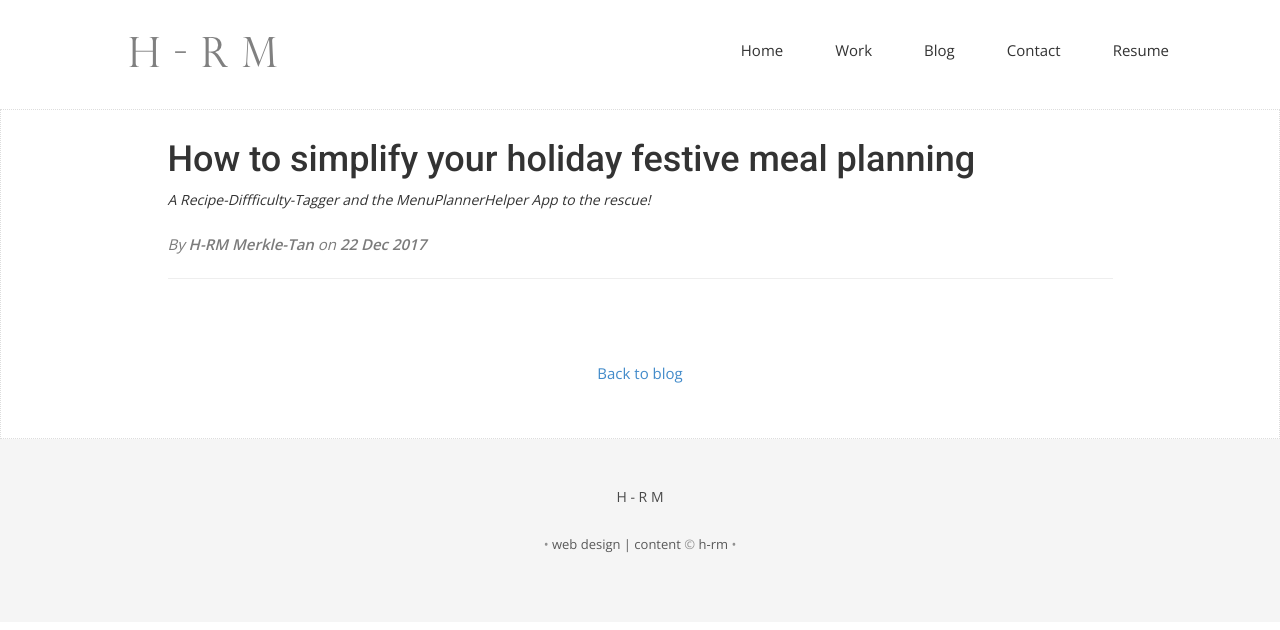
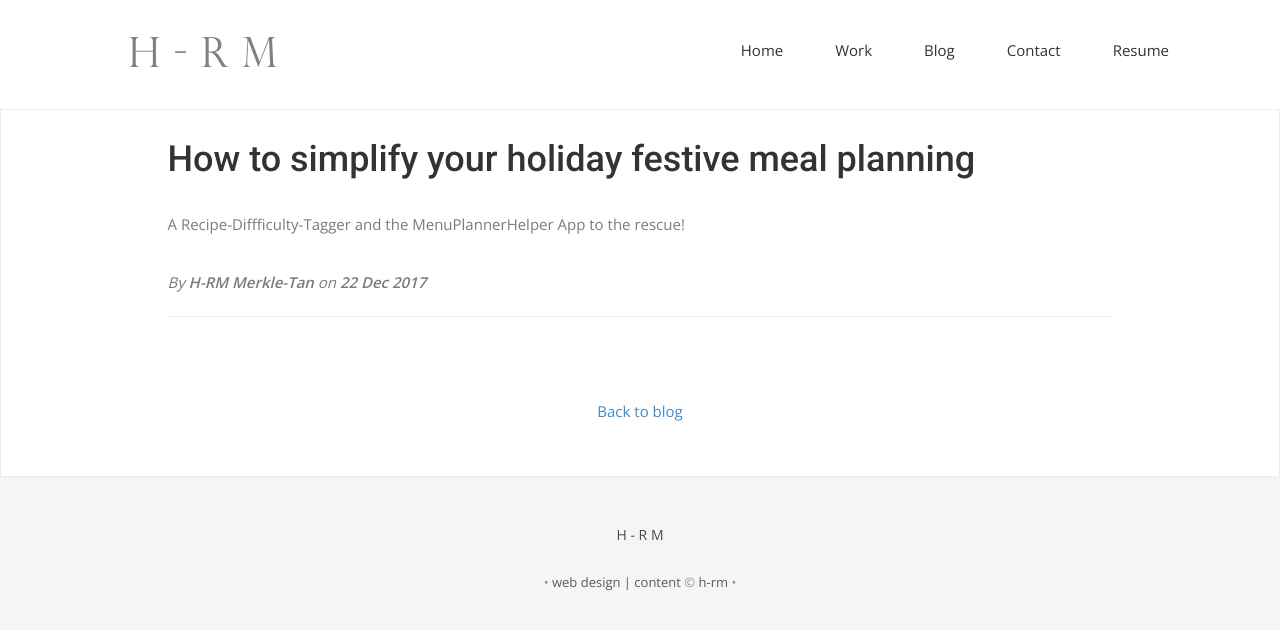
Before and after one commit to hengrumay/hengrumay.github.io, a Jekyll site: the page built from _posts/2017-12-22-MenuPlannerHelper.md, in a window 1280 px wide. Shown: the top 630 px of the page. Built offline with Jekyll 4.4.1, drawn with Linux system fonts in a browser that asks for light colours; nearby versions of some CDN libraries; some web fonts are replaced; comment, search, counter and statistics services are not loaded.

Commit message:
formate subtitle

```diff
--- a/_layouts/post.html
+++ b/_layouts/post.html
@@ -15,7 +15,7 @@ layout: page0
            <div class="col-md-10 col-md-offset-1">
 
               <h1>{{ page.title }}</h1>
-              <i>{{ page.subtitle }}</i>
+              <p>{{ page.subtitle }}</p>
               <div class="post-info-wrapper">
                 <!--p class="italic">By <span class="bold">{{ page.author }}</span> on <span class="bold">{{ page.date | date: "%B %-d, %Y" }}</span></p-->
                 <p class="italic">By <span class="bold">{{ page.author }}</span> on <span class="bold">{{ page.date | date_to_string }}</span></p>
```
